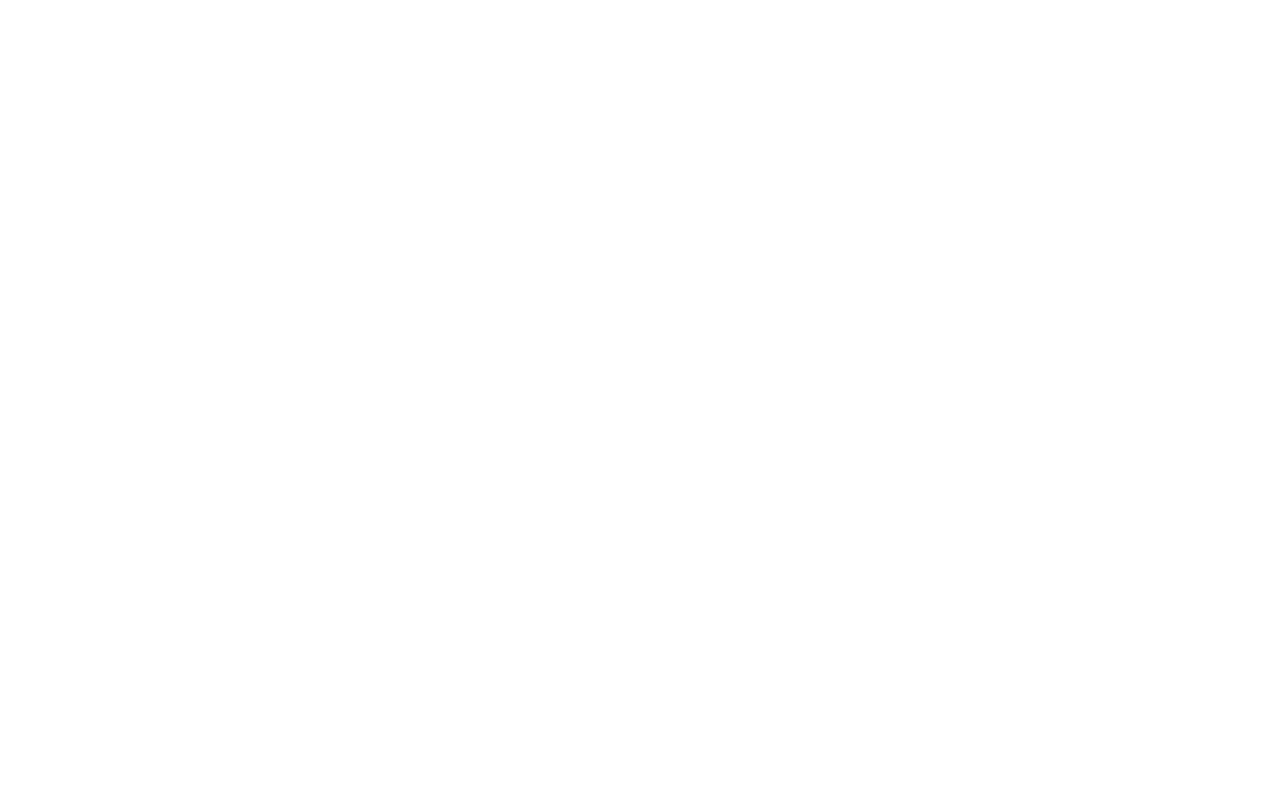
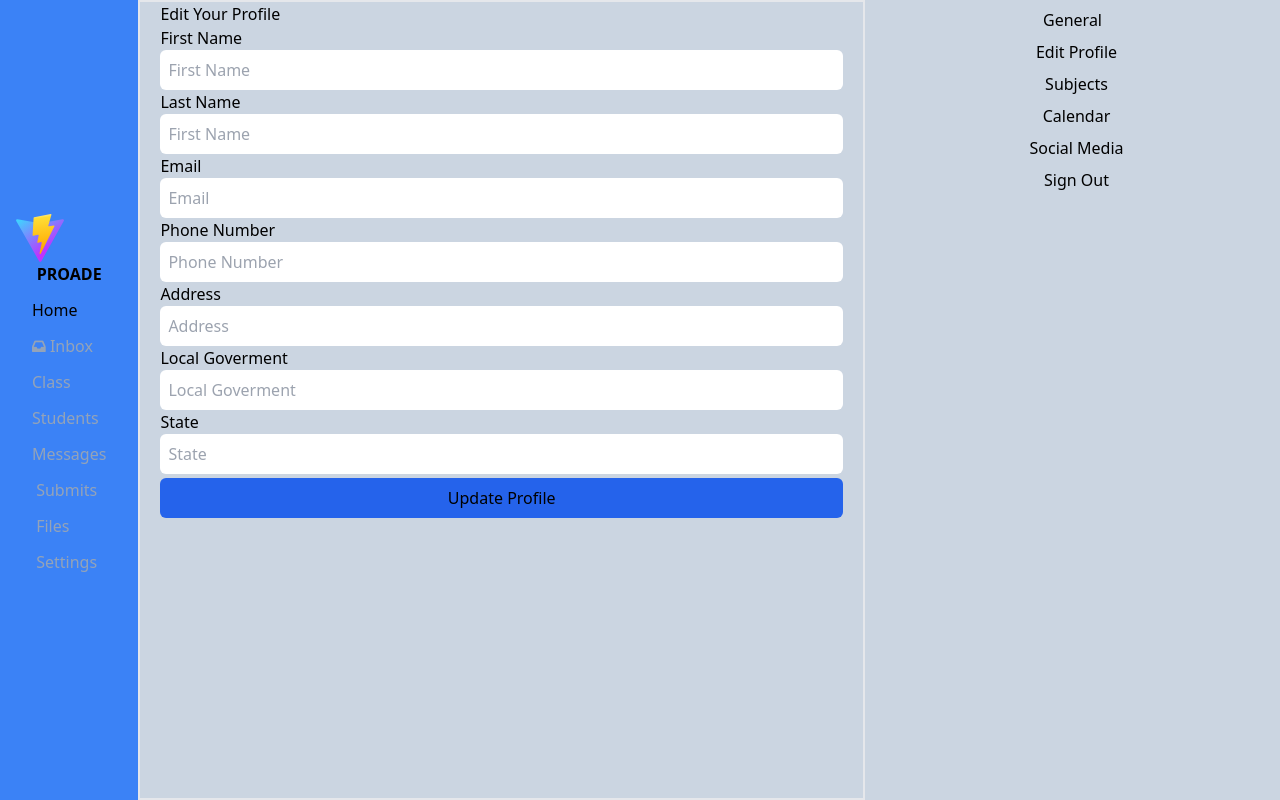
Before and after one commit to Adegbite-Joshua/HopeAcademy, a React (Vite) app: page /setting in a window 1280 px wide. Before the commit this address had no page. Built offline with nearby package versions, Linux system fonts and the light colour scheme.

Commit message:
Working on the staff setting

```diff
--- a/src/App.jsx
+++ b/src/App.jsx
@@ -12,6 +12,7 @@ import Student from './Components/Student/Student';
 import StaffMessage from './Components/StaffMessage/StaffMessage';
 import StaffSubmit from './Components/StaffSubmit/StaffSubmit';
 import StaffFile from './Components/StaffFile/StaffFile';
+import StaffSetting from './Components/StaffSetting/StaffSetting';
 
 
 
@@ -41,6 +42,7 @@ function App() {
           <Route path='/student' element={<Student/>}/>
           <Route path='/submit' element={<StaffSubmit/>}/>
           <Route path='/uploadfile' element={<StaffFile/>}/>
+          <Route path='/setting' element={<StaffSetting/>}/>
 
         </Routes>
     </>
--- a/src/Components/StaffDashboard/DashboardNav.jsx
+++ b/src/Components/StaffDashboard/DashboardNav.jsx
@@ -17,7 +17,7 @@ const DashboardNav = () => {
                 <li className='my-3 px-4 text-slate-400'><Link to='/inbox'><i className='fab fa-room'></i> Messages</Link></li>
                 <li className='my-3 px-4 text-slate-400'><Link to='/submit'><i className='fas fa'></i> Submits</Link></li>
                 <li className='my-3 px-4 text-slate-400'><Link to='/uploadfile'><i className='fas fa'></i> Files</Link></li>
-                <li className='my-3 px-4 text-slate-400'><Link><i className='fas fa'></i> Settings</Link></li>
+                <li className='my-3 px-4 text-slate-400'><Link to='/setting'><i className='fas fa'></i> Settings</Link></li>
             </ul>
         </div>
     </>
--- a/src/Components/StaffFile/UploadedFile.jsx
+++ b/src/Components/StaffFile/UploadedFile.jsx
@@ -12,25 +12,27 @@ const UploadedFile = () => {
         document.getElementById("popup").classList.remove("open-popup")
     }
     useEffect(() => {
-      document.getElementById('uploadedfile').pause = true
+    //   document.getElementByI d('uploadedfile').pause = true
     }, [])
 
   return (
     <>
-        <div className="UploadedFile" onClick={openFileView} >
-            <h4>Name: Lesson Note - Plant Cells</h4>
-            <object id='uploadedfile' data="vid.mp4" controls type="video/webm" width="100%" height="100%">
+        <div className="UploadedFile my-2" >
+            <h4 onClick={openFileView} className=' my-1'>Name: Lesson Note - Plant Cells</h4>
+            {/* <object id='uploadedfile' data="vid.mp4" controls type="video/webm" pause='true' width="100%" height="100%">
                 <p>Alternative text - include a link <a href="port.pdf">to the PDF!</a></p>
-            </object>
+            </object> */}
+            <video src="vid.mp4"  width="100%" className=' aspect-video' controls pause='true'></video>
         </div>
 
 
         <div className="containerp">
         <div className="popup" id="popup">
             <button type="button" className=" ms-auto block my-2" onClick={closeFileView} aria-label="Close">X</button>
-            <object data="vid.mp4" controls type="video/webm" width="100%" height="100%">
+            {/* <object data="vid.mp4" controls type="video/webm" width="100%" height="100%">
                 <p>Alternative text - include a link <a href="port.pdf">to the PDF!</a></p>
-            </object>
+            </object> */}
+            <video src="vid.mp4"  width="100%" className=' aspect-video' controls pause='true'></video>
             <input type="text" defaultValue='Name: Lesson Note - Plant Cells' placeholder='File Title' />
             <input type='text' defaultValue='Description: Lorem ipsum dolor sit amet consectetur adipisicing elit. Atque earum in aliquid delectus error saepe.' placeholder='Fie Description' />
             <p className=' text-right'><small>10:20PM</small></p>
--- /dev/null
+++ b/src/Components/StaffSetting/ProfiileUpdate.jsx
@@ -0,0 +1,29 @@
+import React from 'react'
+
+const ProfiileUpdate = () => {
+  return (
+    <>
+        <div className="ProfiileUpdate">
+            <h3>Edit Your Profile</h3>
+            <label htmlFor='firstName'>First Name</label>
+            <input type='text' className=' w-full p-2 text-slate-600 rounded-md focus:outline-0 focus:ring focus:ring-2 focus:ring-violet-600' placeholder='First Name' id='firstName' />
+            <label htmlFor='firstName'>Last Name</label>
+            <input type='text' className=' w-full p-2 text-slate-600 rounded-md focus:outline-0 focus:ring focus:ring-2 focus:ring-violet-600' placeholder='First Name' id='firstName' />
+            <label htmlFor='firstName'>Email</label>
+            <input type='text' className=' w-full p-2 text-slate-600 rounded-md focus:outline-0 focus:ring focus:ring-2 focus:ring-violet-600' placeholder='Email' id='firstName' />
+            <label htmlFor='firstName'>Phone Number</label>
+            <input type='text' className=' w-full p-2 text-slate-600 rounded-md focus:outline-0 focus:ring focus:ring-2 focus:ring-violet-600' placeholder='Phone Number' id='firstName' />
+            <label htmlFor='firstName'>Address</label>
+            <input type='text' className=' w-full p-2 text-slate-600 rounded-md focus:outline-0 focus:ring focus:ring-2 focus:ring-violet-600' placeholder='Address' id='firstName' />
+            <label htmlFor='firstName'>Local Goverment</label>
+            <input type='text' className=' w-full p-2 text-slate-600 rounded-md focus:outline-0 focus:ring focus:ring-2 focus:ring-violet-600' placeholder='Local Goverment' id='firstName' />
+            <label htmlFor='firstName'>State</label>
+            <input type='text' className=' w-full p-2 text-slate-600 rounded-md focus:outline-0 focus:ring focus:ring-2 focus:ring-violet-600' placeholder='State' id='firstName' />
+
+            <button className='w-full bg-blue-600 hover:bg-blue-500 rounded-md p-2 my-1'>Update Profile</button>
+        </div>
+    </>
+  )
+}
+
+export default ProfiileUpdate
--- /dev/null
+++ b/src/Components/StaffSetting/SettingMainDiv.jsx
@@ -0,0 +1,14 @@
+import React from 'react'
+import ProfiileUpdate from './ProfiileUpdate'
+
+const SettingMainDiv = () => {
+  return (
+    <>
+        <div className="SettingMainDiv middleDiv">
+            <ProfiileUpdate/>
+        </div>
+    </>
+  )
+}
+
+export default SettingMainDiv
--- /dev/null
+++ b/src/Components/StaffSetting/SettingOtherDiv.jsx
@@ -0,0 +1,19 @@
+import React from 'react'
+
+const SettingOtherDiv = () => {
+  return (
+    <>
+        <div className='SettingOtherDiv otherDiv flex flex-col items-center space-x-2 space-y-2 '>
+          <h5 className=' text-center cursor-pointer'>General</h5>
+          <h5 className=' text-center cursor-pointer'>Edit Profile</h5>
+          <h5 className=' text-center cursor-pointer'>Subjects</h5>
+          <h5 className=' text-center cursor-pointer'>Calendar</h5>
+          <h5 className=' text-center cursor-pointer'>Social Media</h5>
+          <h5 className=' text-center cursor-pointer'>Sign Out</h5>
+        </div>
+    </>
+
+  )
+}
+
+export default SettingOtherDiv
--- /dev/null
+++ b/src/Components/StaffSetting/StaffSetting.jsx
@@ -0,0 +1,18 @@
+import React from 'react'
+import DashboardNav from '../StaffDashboard/DashboardNav'
+import SettingMainDiv from './SettingMainDiv'
+import SettingOtherDiv from './SettingOtherDiv'
+
+const StaffSetting = () => {
+  return (
+    <>
+        <div className='StaffSetting containerAll'>
+            <DashboardNav/>
+            <SettingMainDiv/>
+            <SettingOtherDiv/>
+        </div>
+    </>
+  )
+}
+
+export default StaffSetting
--- a/src/popup.scss
+++ b/src/popup.scss
@@ -42,20 +42,6 @@
     margin: 30px 0 10px;
 }
 
-.popup #button1 {
-    width: 100%;
-    margin-top: 50px;
-    padding: 10px 0;
-    background: #198754;
-    color: #fff;
-    border: 0;
-    outline: none;
-    font-size: 18px;
-    border-radius: 4px;
-    cursor: pointer;
-    box-shadow: 0 5px 5px rgba(0, 0, 0, 0.2);
-}
-
 @media (max-width:700px) {
     .popup {
         width: 300px;
```
